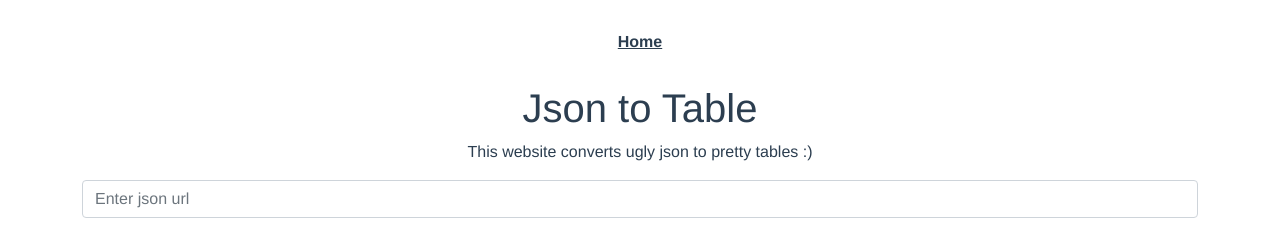
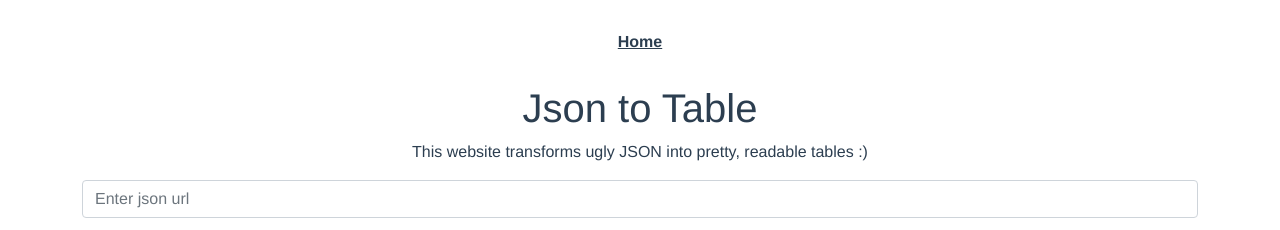
Before and after one commit to huishun98/json-table, a Vue app: page /json-table in a window 1280 px wide. Shown: the top 230 px of the page. Built offline with nearby package versions, Linux system fonts and the light colour scheme.

Commit message:
changed project description

```diff
--- a/src/views/Home.vue
+++ b/src/views/Home.vue
@@ -2,7 +2,7 @@
   <div class="container">
     <h1>Json to Table</h1>
     <p>
-      This website converts ugly json to pretty tables :)
+      This website transforms ugly JSON into pretty, readable tables :)
     </p>
     <b-form-input
       v-model="queryUrl"
```
Also changed, not shown: 1 other file (tests, documents, lock files or other folders).
